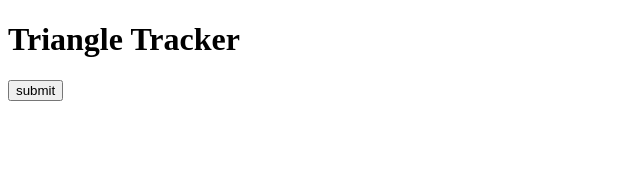
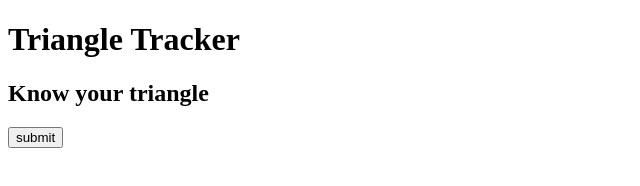
Before and after one commit to chiriket/Triangle-Tracker, a plain HTML site: page index.html in a window 1280 px wide. Shown: the whole page, without its empty margins (0-640 px from the left). Drawn offline with Linux system fonts and the light colour scheme.

Commit message:
heading change

```diff
--- a/index.html
+++ b/index.html
@@ -6,6 +6,7 @@
   </head>
   <body>
     <h1>Triangle Tracker</h1>
+    <h2>Know your triangle </h2>
     <script src="js/script.js"></script>
     <button type= "button" onclick = "Triangle()">submit</button>
   </body>
```
Also changed, not shown: 1 other file.
